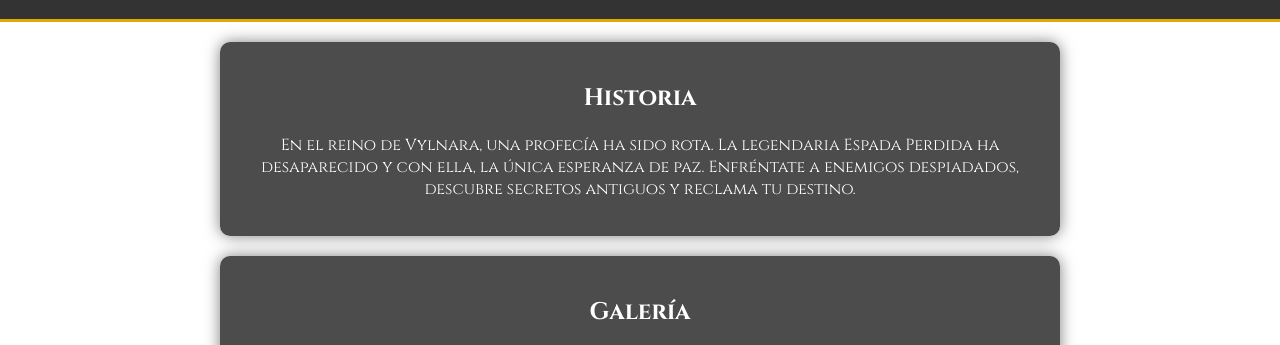
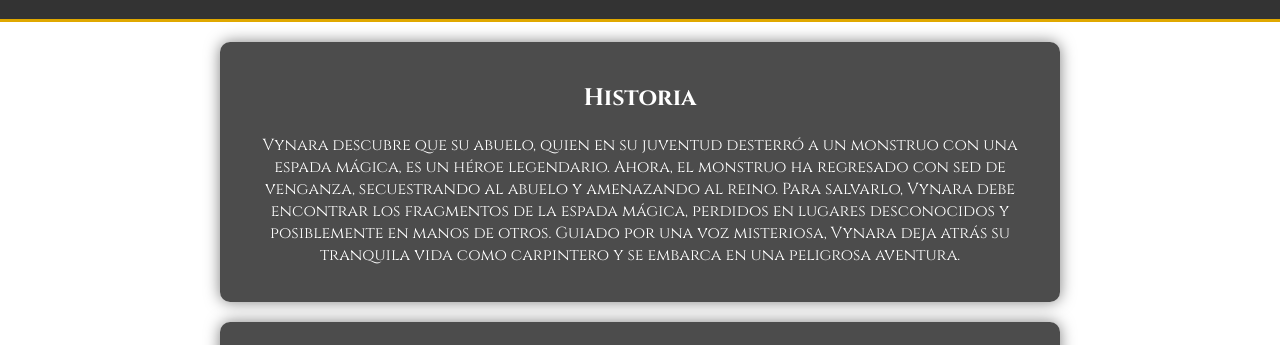
Before and after one commit to JorASC/GlitchHuntersPWA, a plain HTML site: page index.html in a window 1280 px wide. Shown: the part 447-792 px from the top of the page. Drawn offline with Linux system fonts and the light colour scheme.

Commit message:
Se cambia la historia breve de presentacion para ofrecer mas detalle

```diff
--- a/index.html
+++ b/index.html
@@ -29,7 +29,7 @@
 
     <section id="historia">
         <h2>Historia</h2>
-        <p>En el reino de Vylnara, una profecía ha sido rota. La legendaria Espada Perdida ha desaparecido y con ella, la única esperanza de paz. Enfréntate a enemigos despiadados, descubre secretos antiguos y reclama tu destino.</p>
+        <p>Vynara descubre que su abuelo, quien en su juventud desterró a un monstruo con una espada mágica, es un héroe legendario. Ahora, el monstruo ha regresado con sed de venganza, secuestrando al abuelo y amenazando al reino. Para salvarlo, Vynara debe encontrar los fragmentos de la espada mágica, perdidos en lugares desconocidos y posiblemente en manos de otros. Guiado por una voz misteriosa, Vynara deja atrás su tranquila vida como carpintero y se embarca en una peligrosa aventura.</p>
     </section>
 
     <section id="imagenes">
```
